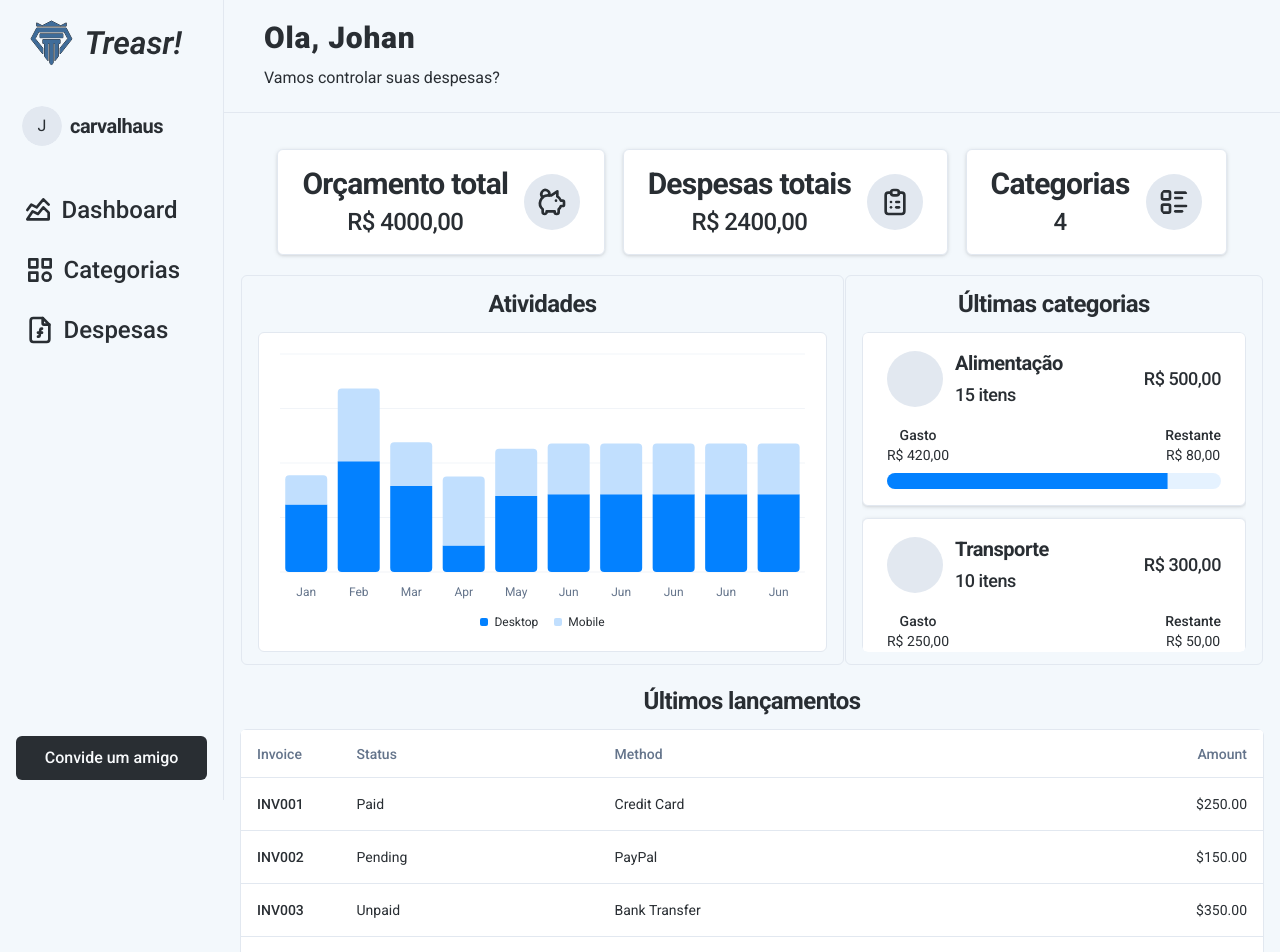
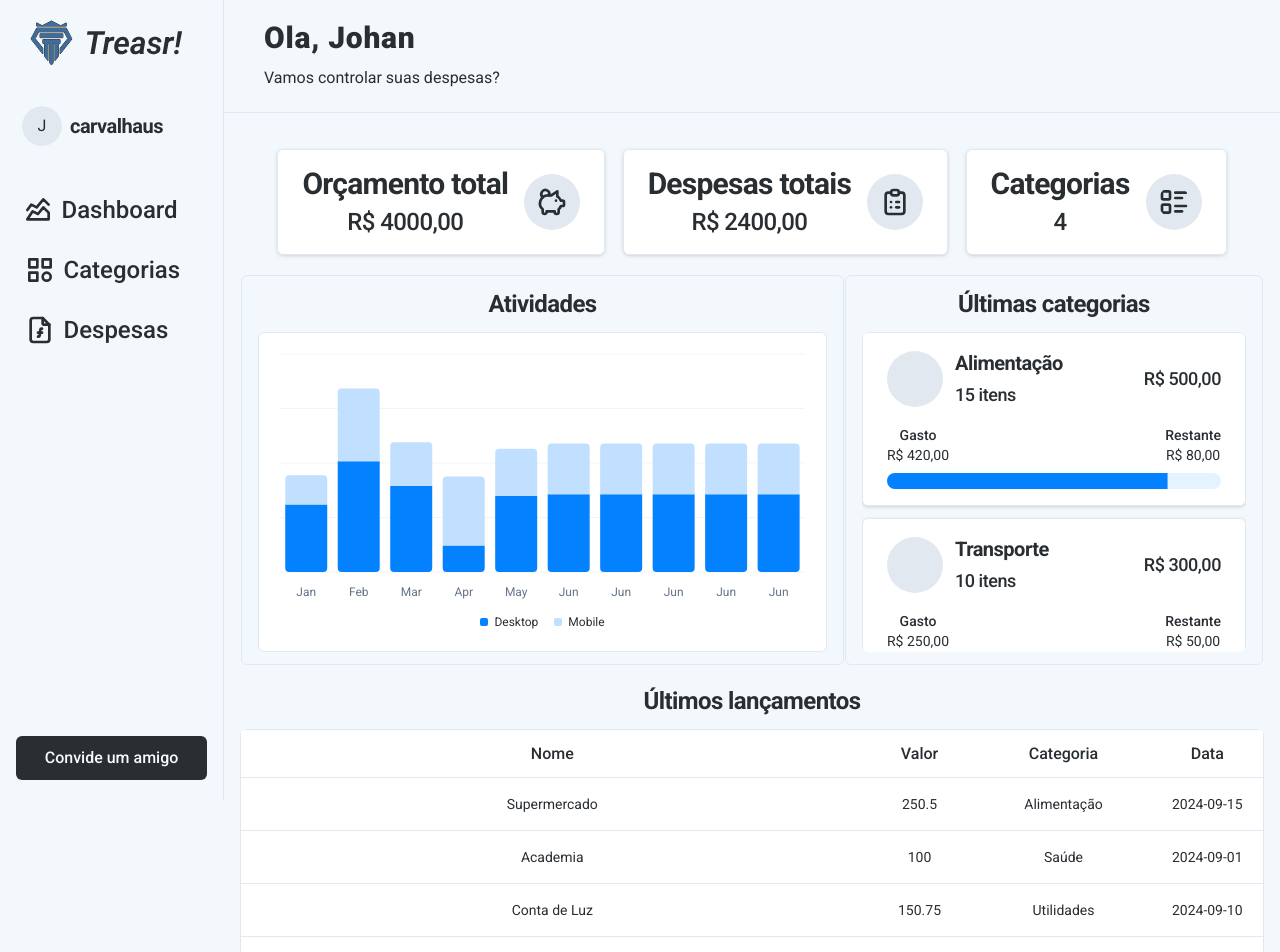
Before and after one commit to carvalhaus/financial_controller, a Next.js app in the folder frontend/: page /dashboard in a window 1280 px wide. Shown: the top 952 px of the page. Built offline with nearby package versions, Linux system fonts and the light colour scheme.

Commit message:
feat: add collumn Ações

```diff
--- a/frontend/app/dashboard/_components/expensesTable.jsx
+++ b/frontend/app/dashboard/_components/expensesTable.jsx
@@ -1,3 +1,5 @@
+"use client";
+
 import { ScrollArea } from "@/components/ui/scroll-area";
 import {
   Table,
@@ -9,53 +11,122 @@ import {
   TableHeader,
   TableRow,
 } from "@/components/ui/table";
+import edit from "@/public/edit.svg";
+import trash from "@/public/trash-x.svg";
+import Image from "next/image";
+import { useParams } from "next/navigation";
 
-const invoices = [
+const expenses = [
   {
-    invoice: "INV001",
-    paymentStatus: "Paid",
-    totalAmount: "$250.00",
-    paymentMethod: "Credit Card",
+    id: 1,
+    name: "Supermercado",
+    amount: 250.5,
+    category: "Alimentação",
+    date: "2024-09-15",
   },
   {
-    invoice: "INV002",
-    paymentStatus: "Pending",
-    totalAmount: "$150.00",
-    paymentMethod: "PayPal",
+    id: 2,
+    name: "Academia",
+    amount: 100.0,
+    category: "Saúde",
+    date: "2024-09-01",
   },
   {
-    invoice: "INV003",
-    paymentStatus: "Unpaid",
-    totalAmount: "$350.00",
-    paymentMethod: "Bank Transfer",
+    id: 3,
+    name: "Conta de Luz",
+    amount: 150.75,
+    category: "Utilidades",
+    date: "2024-09-10",
   },
   {
-    invoice: "INV004",
-    paymentStatus: "Paid",
-    totalAmount: "$450.00",
-    paymentMethod: "Credit Card",
+    id: 4,
+    name: "Gasolina",
+    amount: 120.0,
+    category: "Transporte",
+    date: "2024-09-12",
   },
   {
-    invoice: "INV005",
-    paymentStatus: "Paid",
-    totalAmount: "$550.00",
-    paymentMethod: "PayPal",
+    id: 5,
+    name: "Assinatura Netflix",
+    amount: 39.9,
+    category: "Entretenimento",
+    date: "2024-09-05",
   },
   {
-    invoice: "INV006",
-    paymentStatus: "Pending",
-    totalAmount: "$200.00",
-    paymentMethod: "Bank Transfer",
+    id: 6,
+    name: "Jantar Restaurante",
+    amount: 85.0,
+    category: "Alimentação",
+    date: "2024-09-08",
   },
   {
-    invoice: "INV007",
-    paymentStatus: "Unpaid",
-    totalAmount: "$300.00",
-    paymentMethod: "Credit Card",
+    id: 7,
+    name: "Medicamentos",
+    amount: 60.25,
+    category: "Saúde",
+    date: "2024-09-14",
+  },
+  {
+    id: 8,
+    name: "Aluguel",
+    amount: 1200.0,
+    category: "Moradia",
+    date: "2024-09-01",
+  },
+  {
+    id: 9,
+    name: "Internet",
+    amount: 99.9,
+    category: "Utilidades",
+    date: "2024-09-02",
+  },
+  {
+    id: 10,
+    name: "Cinema",
+    amount: 45.0,
+    category: "Entretenimento",
+    date: "2024-09-07",
+  },
+  {
+    id: 11,
+    name: "Manutenção do Carro",
+    amount: 350.0,
+    category: "Transporte",
+    date: "2024-09-11",
+  },
+  {
+    id: 12,
+    name: "Roupas",
+    amount: 200.0,
+    category: "Vestuário",
+    date: "2024-09-13",
+  },
+  {
+    id: 13,
+    name: "Plano de Saúde",
+    amount: 450.0,
+    category: "Saúde",
+    date: "2024-09-03",
+  },
+  {
+    id: 14,
+    name: "Café da manhã",
+    amount: 15.5,
+    category: "Alimentação",
+    date: "2024-09-04",
+  },
+  {
+    id: 15,
+    name: "Material de Escritório",
+    amount: 35.0,
+    category: "Trabalho",
+    date: "2024-09-06",
   },
 ];
 
 export function ExpensesTable() {
+  const params = useParams();
+
   return (
     <div className="flex flex-col items-center justify-center pt-5">
       <h3 className="scroll-m-20 text-2xl font-semibold tracking-tight mb-3">
@@ -63,34 +134,44 @@ export function ExpensesTable() {
       </h3>
 
       <ScrollArea className="w-full h-60 rounded-md">
-        <Table className="bg-white border border-softGray rounded-md drop-shadow pointer-events-none">
-          <TableCaption>A list of your recent invoices.</TableCaption>
-          <TableHeader>
+        <Table className="bg-white border border-softGray rounded-md drop-shadow pointer-events-none text-center">
+          <TableHeader className="">
             <TableRow>
-              <TableHead className="w-[100px]">Invoice</TableHead>
-              <TableHead>Status</TableHead>
-              <TableHead>Method</TableHead>
-              <TableHead className="text-right">Amount</TableHead>
+              <TableHead className="text-primary text-base text-center">
+                Nome
+              </TableHead>
+              <TableHead className="text-primary text-base w-28 text-center">
+                Valor
+              </TableHead>
+              <TableHead className="text-primary text-base w-44 text-center">
+                Categoria
+              </TableHead>
+              <TableHead className="text-primary text-base w-28 text-center">
+                Data
+              </TableHead>
+              {params.slug && (
+                <TableHead className="text-primary text-base w-28 text-center">
+                  Ações
+                </TableHead>
+              )}
             </TableRow>
           </TableHeader>
           <TableBody>
-            {invoices.map((invoice) => (
-              <TableRow key={invoice.invoice}>
-                <TableCell className="font-medium">{invoice.invoice}</TableCell>
-                <TableCell>{invoice.paymentStatus}</TableCell>
-                <TableCell>{invoice.paymentMethod}</TableCell>
-                <TableCell className="text-right">
-                  {invoice.totalAmount}
-                </TableCell>
+            {expenses.map((expense) => (
+              <TableRow key={expense.id}>
+                <TableCell>{expense.name}</TableCell>
+                <TableCell>{expense.amount}</TableCell>
+                <TableCell>{expense.category}</TableCell>
+                <TableCell>{expense.date}</TableCell>
+                {params.slug && (
+                  <TableCell className="flex items-center justify-center gap-3">
+                    <Image src={edit} />
+                    <Image src={trash} />
+                  </TableCell>
+                )}
               </TableRow>
             ))}
           </TableBody>
-          <TableFooter>
-            <TableRow>
-              <TableCell colSpan={3}>Total</TableCell>
-              <TableCell className="text-right">$2,500.00</TableCell>
-            </TableRow>
-          </TableFooter>
         </Table>
       </ScrollArea>
     </div>
```
Also changed, not shown: frontend/public/edit.svg (added), frontend/public/trash-x.svg (added).
